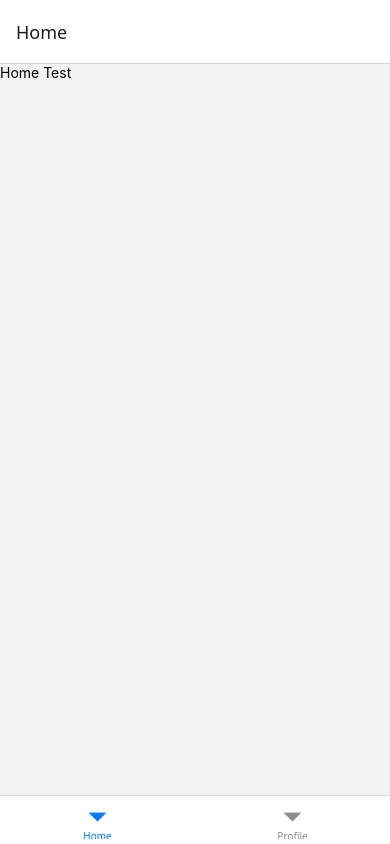
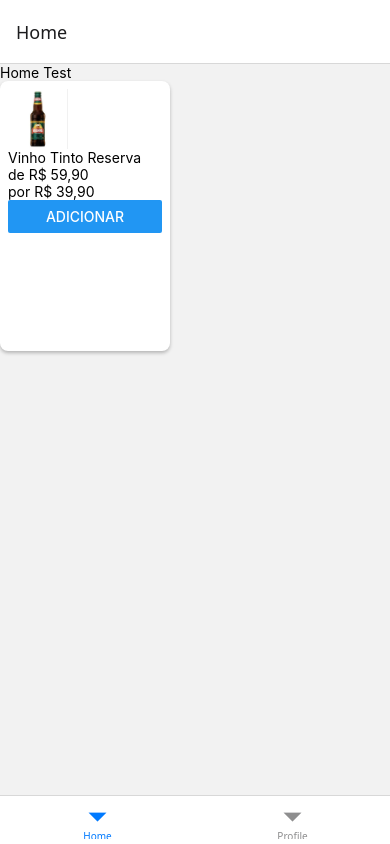
Before and after one commit to oiviana/ze-comeia-app, a React Native app: screen /Home in a window 390 px wide. Built offline with nearby package versions, Linux system fonts and the light colour scheme.

Commit message:
test: initial product shelf structure

```diff
--- /dev/null
+++ b/src/components/product/ProductShelf/index.tsx
@@ -0,0 +1,36 @@
+import React from "react";
+import { Button, StyleSheet, Text, View } from "react-native";
+import { Image } from "react-native";
+
+export function ProductShelf() {
+
+    return (
+        <View style={styles.productContainer}>
+            <Image source={require("../../../assets/images/mock/mock-product-shelf.png")} style={{ width: 60, height: 60 }} />
+            <Text style={styles.productName}>Vinho Tinto Reserva</Text>
+            <Text>de R$ 59,90</Text>
+            <Text>por R$ 39,90</Text>
+            <Button title="Adicionar"/>
+        </View>
+    )
+}
+
+
+const styles = StyleSheet.create({
+    productContainer: {
+        flexDirection: "column",
+        backgroundColor: "#ffff",
+        width: "100%",
+        maxWidth: 170,
+        minHeight:270,
+        borderRadius: 8,
+        padding:8 ,
+        elevation: 5,
+        // iOS
+        shadowColor: "#000",
+        shadowOffset: { width: 0, height: 2 },
+        shadowOpacity: 0.25,
+        shadowRadius: 3.84,
+    },
+    productName: {}
+});
--- a/src/views/HomeTest.tsx
+++ b/src/views/HomeTest.tsx
@@ -1,4 +1,5 @@
 import {Text, View } from 'react-native';
+import { ProductShelf } from '../components/product/ProductShelf';
 
 export default function HomeTest() {
     return(
@@ -6,6 +7,7 @@ export default function HomeTest() {
             <Text>
                 Home Test
             </Text>
+            <ProductShelf/>
         </View>
     )
 }
```
Also changed, not shown: src/assets/images/mock/mock-product-shelf.png (added).
